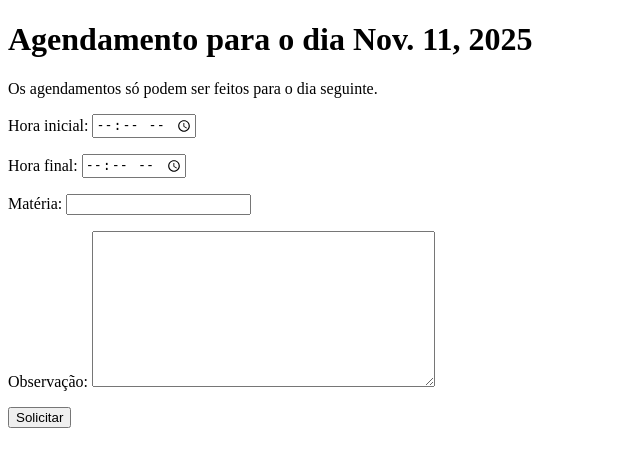
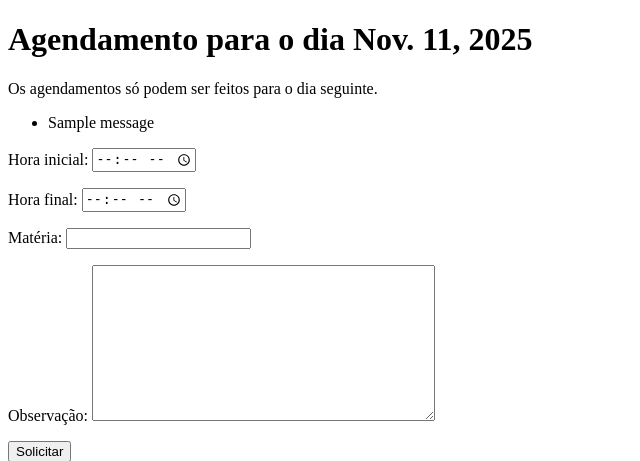
Before and after one commit to lorenaneiva/room-scheduling-manager, a Django app: page /agendar/1/ in a window 1280 px wide. Shown: the part 26-487 px from the top of the page, without its empty margins (0-640 px from the left). Run offline with Django 5.2, Linux system fonts and the light colour scheme; tables that the repository leaves empty hold one stand-in row (values such as "Sample post"); one stand-in notice (Sample message) is shown.

Commit message:
expondo messagem da views no template

```diff
--- a/agendador/templates/agendador/agendar.html
+++ b/agendador/templates/agendador/agendar.html
@@ -2,6 +2,13 @@
 {% block header %}
 <h1>Agendamento para o dia {{ amanha }}</h1>
 <p>Os agendamentos só podem ser feitos para o dia seguinte.</p>
+{% if messages %}
+  <ul class="messages">
+    {% for message in messages %}
+      <li class="{{ message.tags }}">{{ message }}</li>
+    {% endfor %}
+  </ul>
+{% endif %}
 {% endblock header %}
 {% block content %}
 <form action="{% url 'agendar' sala_id %}" method="post">
```
